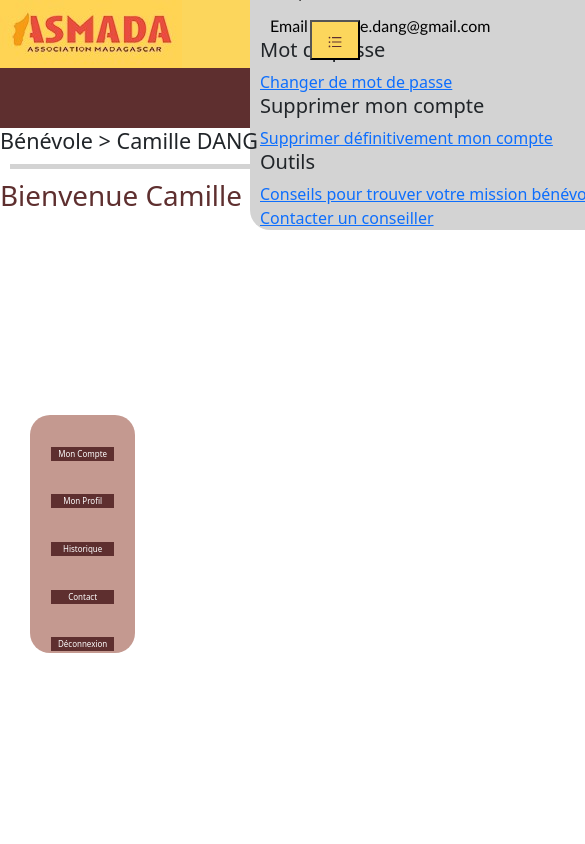
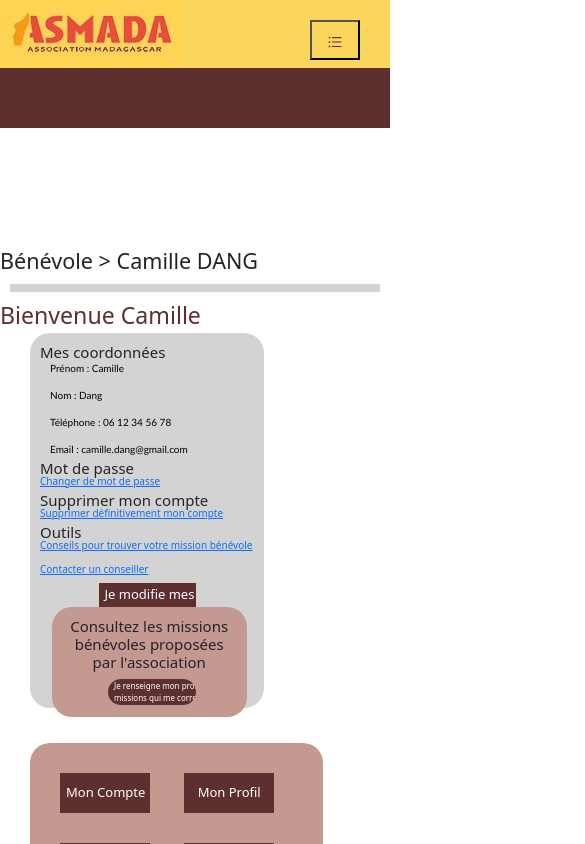
Before and after one commit to Vyvy20/Asmada-react, a React (Create React App) app: page / in a window 390 px wide. Shown: the top 844 px of the page, 585 px wide, since content can reach past the window. Built offline with nearby package versions, Linux system fonts and the light colour scheme.

Commit message:
Correction page bénévole (version 2)

```diff
--- a/src/Css/App.css
+++ b/src/Css/App.css
@@ -2,6 +2,10 @@ header{
     background-color: #FCD65C;
 }
 
+.ArticleGlobale{
+
+    width: 100%;
+}
 nav{
     height: 60px;
     background-color: #5E2F2F;
@@ -34,7 +38,7 @@ nav{
 .Article1{
 
     background-color: #C49990;
-    margin-top: 20px;
+    margin-top: 30px;
     MARGIN-LEFT: 20px;
     MARGIN-RIGHT: 20px;
     border-radius: 25px;
@@ -42,32 +46,69 @@ nav{
     display: flex;
     justify-content: space-around;
     flex-wrap: wrap;
-
+    padding: 10px;
+    HEIGHT: 400px;
+    padding-bottom: 18px;
 }
 
 .Presentation {
     background-color: #F8F1EF;
     PADDING-BOTTOM: 15px;
-    padding: 30px;
+    padding: 15px;
     border-radius: 25px;
     MARGIN-TOP: 15px;
+    width: 35%;
+    height: 93%;
+}
 
-    width: 35%;
-    height: 230px;
+.PresentationDemi{
+
+    width: auto;
+    height: auto;
+}
+
+.Presentation .PresentationTxt{
+
+    color: #000000;
+    margin-left: 0;
+    font-size : 1.112em;
+    text-align: center;
+
+}
+
+.Presentation .PresentationTxt1{
+
+    color: #000000;
+    margin-left: 0;
+    font-size : 1.112em;
+    margin-top: 14%;
+    text-align: center;
+
 }
 
 .Picturs {
     PADDING-BOTTOM: 15px;
     padding-top: 15px;
+    WIDTH: 60%;
+    height: 125%;
 }
 
 .Pict{
 
-    width: 290px;
-    MARGIN-RIGHT: 30px;
-    height: 200px;
+    width: 48%;
     border-radius: 25px;
+    height: 65%;
+    margin-right: 2%;
+    object-fit: cover;
+}
 
+.Pict1{
+
+    width: 48%;
+    border-radius: 25px;
+    height: 65%;
+    margin-left: 2%;
+    object-fit: cover;
 }
 
 .Bouton{
@@ -83,9 +124,32 @@ nav{
     border-radius: 25px;
     padding: 15px;
     color: white;
+    width: 50%;
+    text-decoration: none;
 
 }
 
+
+.BoutonDon{
+
+    justify-content: center;
+    text-align: center;
+    margin-top: 2%;
+
+}
+
+
+.submitDon{
+
+    background-color: #FCD65C;
+    border: #FCD65C;
+    border-radius: 15px;
+    padding: 3%;
+    color: #5E2F2F;
+    width: 5%;
+    text-decoration: none;
+
+}
 
 
 
@@ -107,11 +171,11 @@ nav{
 
 .Contact{
     background-color: #C49990;
-    PADDING-BOTTOM: 15px;
+    PADDING-BOTTOM: 25px;
     border-radius: 25px;
     MARGIN-TOP: 15px;
     margin-bottom: 15px;
-    width: 15%;
+    width: 18%;
 
 
 }
@@ -121,16 +185,25 @@ nav{
     height: 100%;
     position: relative;
     margin: 0;
+    padding: 5%;
 
 }
 
 .itemsContact{
 
         margin-right: 5%;
-        margin-top: 20px;
+        margin-top: 35px;
         color:#5E2F2F;
         cursor: pointer;
         font-size: 17px;
+        background-color: #5E2F2F;
+        border: #5E2F2F;
+        border-radius: 15px;
+        padding: 9%;
+        color: #FCD65C;
+        text-decoration: none;
+        text-align: center;
+
 
 }
 
@@ -157,28 +230,26 @@ nav{
 .PicParten{
    display: flex;
    justify-content: space-around;
-   flex-direction: row-reverse;
    flex-wrap: wrap;
    align-items: center;
 
 }
 
 .LogPict {
-    width: 150px;
+    /*width: 150px;*/
     height: 100px;
 }
 
 
 footer{
-    position:absolute;
+
     bottom: 0;
     background-color: #FCD65C;
     height: 120px;
     justify-content: center;
     width: 100%;
-    margin: auto;
+    top : 135%;
     padding: 8px 0;
-   bottom: auto;
 }
 
 footer ul{
@@ -193,7 +264,6 @@ footer ul li {
 }
 .containerFooter{
     list-style-type: none;
-
     display: flex;
     justify-content:space-around;
     justify-items: center;
@@ -209,19 +279,147 @@ footer ul li {
 
 @media screen  and (max-width:825px) {
 
+    .Article1{
+        background-color: #C49990;
+        margin-top: 30px;
+        MARGIN-LEFT: 20px;
+        MARGIN-RIGHT: 20px;
+        border-radius: 25px;
+        width: unset;
+        display: flex;
+        justify-content: space-around;
+        flex-wrap: wrap;
+        padding: 10px;
+        height: unset;
+
+    }
+    .Presentation {
+        background-color: #F8F1EF;
+        PADDING-BOTTOM: 15px;
+        border-radius: 25px;
+        MARGIN: 20px;
+        width: unset;
+        padding: 30px;
+        height: unset;
+    }
+
+    .Presentation .PresentationTxt1 {
+        color: #000000;
+        margin-left: 0;
+        font-size: 1.112em;
+        margin-top: 8%;
+        margin-bottom: 6%;
+        text-align: center;
+    }
+    .itemsContact {
+        margin-right: 5%;
+        margin-top: unset;
+        color: #5E2F2F;
+        cursor: pointer;
+        font-size: 17px;
+        background-color: #5E2F2F;
+        border: #5E2F2F;
+        border-radius: 15px;
+        padding: 3%;
+        color: #FCD65C;
+        text-decoration: none;
+    }
+    .BoutonDon {
+        margin-top: unset;
+        margin-bottom: unset;
+    }
+    .submit {
+        background-color: #5E2F2F;
+        border: #5E2F2F;
+        border-radius: 25px;
+        padding: 1.8%;
+        color: white;
+        width: 60%;
+        text-decoration: none;
+    }
+    .listeContact {
+        list-style-type: none;
+        height: 100%;
+        position: relative;
+        margin: 0;
+        padding: 2%;
+        display: flex;
+        justify-content: center;
+    }
+
     .liste {
         flex-direction: column;
-        height: 290px;
+        height: 180px;
+    }
+    .Picturs {
+        PADDING-BOTTOM: 15px;
+         padding-top: unset;
+         WIDTH: unset;
+         height: unset;
     }
 
+    .Pict {
+        width: 48%;
+        border-radius: 25px;
+        height: 75%;
+        margin-right: 2%;
+        object-fit: cover;
+    }
+
+    .Pict1 {
+        width: 48%;
+        border-radius: 25px;
+        height: 75%;
+        margin-left: 2%;
+        object-fit: cover;
+    }
+
+    .Article2 {
+        height: 100%;
+        display: unset;
+        justify-content: space-between;
+        margin-top: unset;
+        MARGIN-LEFT: unset;
+        MARGIN-RIGHT: unset;
+        margin-bottom: unset;
+        border-radius: 25px;
+        width: unset;
+        PADDING-RIGHT: unset;
+        padding-left: unset;
+    }
+
+    .Contact {
+        background-color: #C49990;
+        PADDING-BOTTOM: unset;
+        border-radius: 25px;
+        MARGIN-TOP: 15px;
+        margin-bottom: 15px;
+        width: 94%;
+        MARGIN-LEFT: 3%;
+
+    }
+
+    .Partenaires {
+        background-color: #C49990;
+        PADDING-BOTTOM: 15px;
+        padding-top: 15px;
+        border-radius: 25px;
+        MARGIN-TOP: 15px;
+        margin-bottom: 15px;
+        WIDTH: 94%;
+        MARGIN-LEFT: 3%;
+        justify-content: center;
+        min-height: unset;
+    }
     .items:nth-child(1){
         margin-top: 0px;
     }
     .items{
         height: 10px;
         width: 100%;
-        margin-top: 30px;
+        margin-top: 20px;
         line-height: 10px;
+        font-size: 15px;
     }
     .bgm{
         display: block;
--- a/src/Css/Connexion.css
+++ b/src/Css/Connexion.css
@@ -55,7 +55,7 @@ input[type="text"] {
     margin-bottom: 10px
 }
 
-label, p {
+label, .MotdePass {
     margin-left: 10px;
     font-family: Trebuchet MS;
     color: #000000;
--- a/src/Css/ProfilBenevole.css
+++ b/src/Css/ProfilBenevole.css
@@ -1,18 +1,18 @@
 .MenuB {
     background-color: #C49990;
     width: 200px;
-    height: 360px;
-    margin-left: 30px;
+    height: 350px;
+    margin-left: 70px;
     border-radius: 20px;
 }
 
 
 .MenuB input[type='submit'] {
-    width: 105px;
-    height: 30px;
+    width: 155px;
+    height: 50px;
     text-align: center;
-    margin-left: 50px;
-    margin-top: 35px;
+    margin-left: 25px;
+    margin-top: 15px;
     background-color: #5E2F2F;
     border: none;
     color: white;
@@ -23,15 +23,11 @@
     color: black;
 }
 
-.NomBenvole{
-    text-align: center;
-}
-
 .InfoBenevole {
-    margin-top: -360px;
-    margin-left: 250px;
-    width: 900px;
-    height: 370px;
+    margin-top: -350px;
+    margin-left: 300px;
+    width: 850px;
+    height: 350px;
     background-color: rgb(211, 211, 211);
     padding: 10px;
     border-radius: 20px;
@@ -39,17 +35,17 @@
 
 .BtnModifInfos {
     position: absolute;
-    margin-top: -310px;
-    margin-left: 400px;
+    margin-top: -300px;
+    margin-left: 460px;
     background-color: #5E2F2F;
+    font-size: 20px;
     border: none;
     color: white;
 }
 
 .BtnRenseigne {
-    text-align: center;
     width: 300px;
-    margin-left: 50px;
+    margin-left: 40px;
     border-radius: 20px;
     border: none;
     color: white;
@@ -58,7 +54,7 @@
 
 .ConsultMissions {
     position: absolute;
-    width: 410px;
+    width: 390px;
     margin-top: -160px;
     margin-left: 400px;
     background-color: #C49990;
@@ -75,22 +71,111 @@
     color:#5E2F2F;
 }
 
+.Prenom, .Nom, .Tel, .Email, .SuppMdp, .ChangerMdp, .ConseilMission, .ContactConseiller{
+    font-size: 13px;
+}
+
 @media screen  and (max-width:825px) {
+    .TitreProfil {
+        margin-top: 120px;
+    }
+
+    .SepProfil {
+        width: auto;
+        background-color: lightgrey;
+        padding: 4px;
+    }
 
     .MenuB {
 
         position: absolute;
-        margin-top : 50%;
-       width: 27%;
-       height: auto;
+        margin-top : 405px;
+       width: 75%;
+       height: 25%;
+       margin-left: 30px;
     }
 
     .MenuB input[type='submit'] {
+        display: inline-block;
+        width: 90px;
+        height: 40px;
+        text-align: center;
+        font-size: 13px;
+        margin-left: 30px;
+        margin-top: 30px;
+    }
+
+    .InfoBenevole {
         width: 60%;
-        height: 80%;
+        height: 375px;
+        margin-top: -5px;
+        margin-left: 30px;
+    }
+
+    .BtnModifInfos {
+        position: absolute;
+        margin-top: 1%;
+        margin-left: 15%;
+        font-size: 13px;
+        width: 25%;
+        height: 3%;
         text-align: center;
+    }
+
+    .ConsultMissions {
+        position: absolute;
+        width: 50%;
+        margin-top: 1%;
+        margin-left: 3%;
+        padding: 10px;
+        text-align: center;
+    }
+
+    .Prenom, .Nom, .Tel, .Email, .SuppMdp, .ChangerMdp, .ConseilMission, .ContactConseiller {
+        font-size: 10px;
+    }
+
+    .TitreConsultMission {
+        font-size: 15px;
+    }
+
+    footer{
+        position:absolute;
+        bottom: 0;
+        background-color: #FCD65C;
+        height: 120px;
+        justify-content: center;
+        width: 100%;
+        top : 240%;
+        margin: auto;
+        padding: 8px 0;
+    }
+
+    footer ul{
+
+        list-style: none;
+        margin-bottom: 3%;
+    }
+
+    footer ul li {
+        padding-bottom: 15px;
+        padding-top: 10px;
+    }
+
+    .BtnRenseigne {
+        text-align: center;
+        width: 50%;
         font-size: 50%;
-        margin-left: 20%;
-        margin-top: 30%;
+        margin-left: 3%;
+        border: none;
+    }
+
+    .TitreCoord, .TitreMdp, .TitreSuppCompte, .Outils {
+        margin-bottom: -10px;
+        font-size: 15px;
+    }
+
+    .EspaceP, .EspaceC, .EspaceH, .EspaceCo, .EspaceD {
+        display: none;
     }
 }
--- a/src/components/App.js
+++ b/src/components/App.js
@@ -15,14 +15,12 @@ import {BrowserRouter as Router, Route, Link} from 'react-router-dom'
 
 function App(){
    return (
-      <Router>
       <div>
          <Header />
-         <NavB />
+         <Nav/>
          <ProfileB />
          <Footer />
       </div>
-      </Router>
    );
 
 }
--- a/src/components/ProfilBenevole.js
+++ b/src/components/ProfilBenevole.js
@@ -4,20 +4,20 @@ import "../Css/ProfilBenevole.css"
 function ProfilB() {
   return (
     <div classname='ProfilGlobal'>
-      <div classname='Titre'>
-        <h4 classname='NomBenevole'>Bénévole {'>'} Camille DANG</h4>
+      <div className='TitreProfil'>
+        <h4 className='NomBenevole'> Bénévole {'>'} Camille DANG</h4>
         <hr className='SepProfil'></hr>
       </div>
 
       <div className='ContenuProfil'>
-        <h1 className='MsgBienvenue'>Bienvenue Camille</h1>
+        <h3 className='MsgBienvenue'>Bienvenue Camille</h3>
 
         <div className='MenuB'>
-          <input type='submit' className='btnCompte' value='Mon Compte'/> <br></br>
-          <input type='submit' className='btnProfil' value='Mon Profil'/> <br></br>
-          <input type='submit' className='btnHistoriqueMission' value='Historique'/> <br></br>
-          <input type='submit' className='btnContact' value='Contact'/> <br></br>
-          <input type='submit' className='btnDeco' value='Déconnexion'/> <br></br>
+          <input type='submit' className='btnCompte' value='Mon Compte'/> <br className='EspaceC'></br>
+          <input type='submit' className='btnProfil' value='Mon Profil'/> <br className='EspaceP'></br>
+          <input type='submit' className='btnHistoriqueMission' value='Historique'/> <br className='EspaceH'></br>
+          <input type='submit' className='btnContact' value='Contact'/> <br className='EspaceCo'></br>
+          <input type='submit' className='btnDeco' value='Déconnexion'/> <br className='EspaceD'></br>
         </div>
 
         <div className='InfoBenevole'>
```
